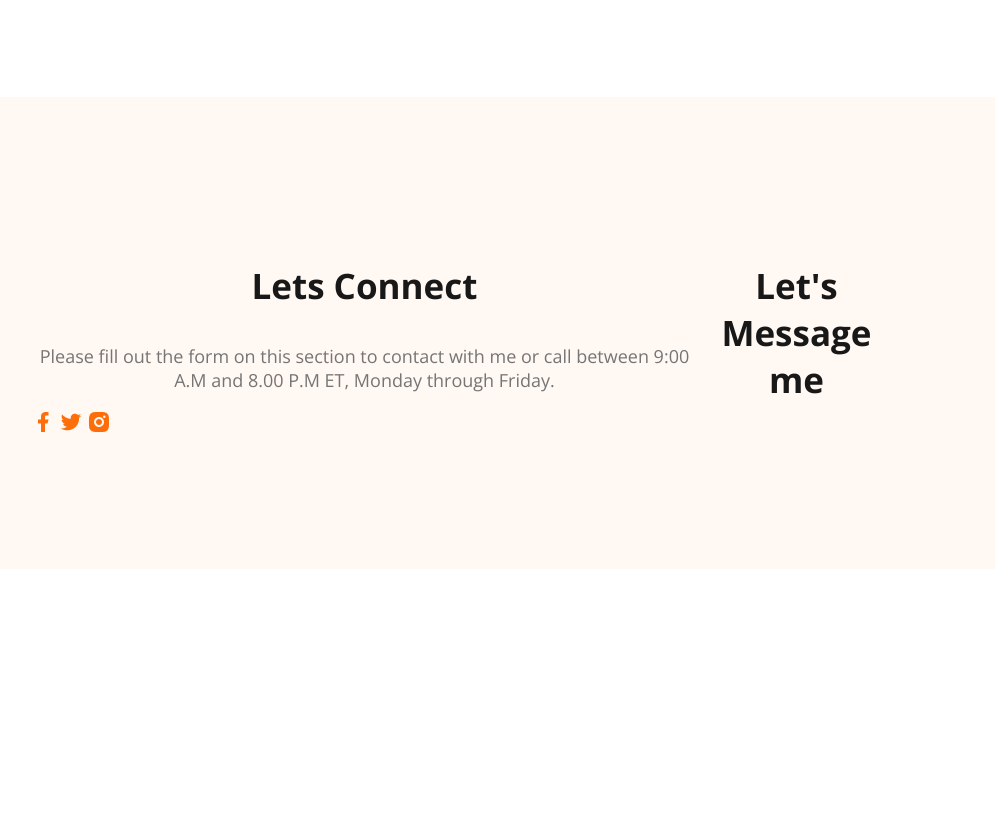
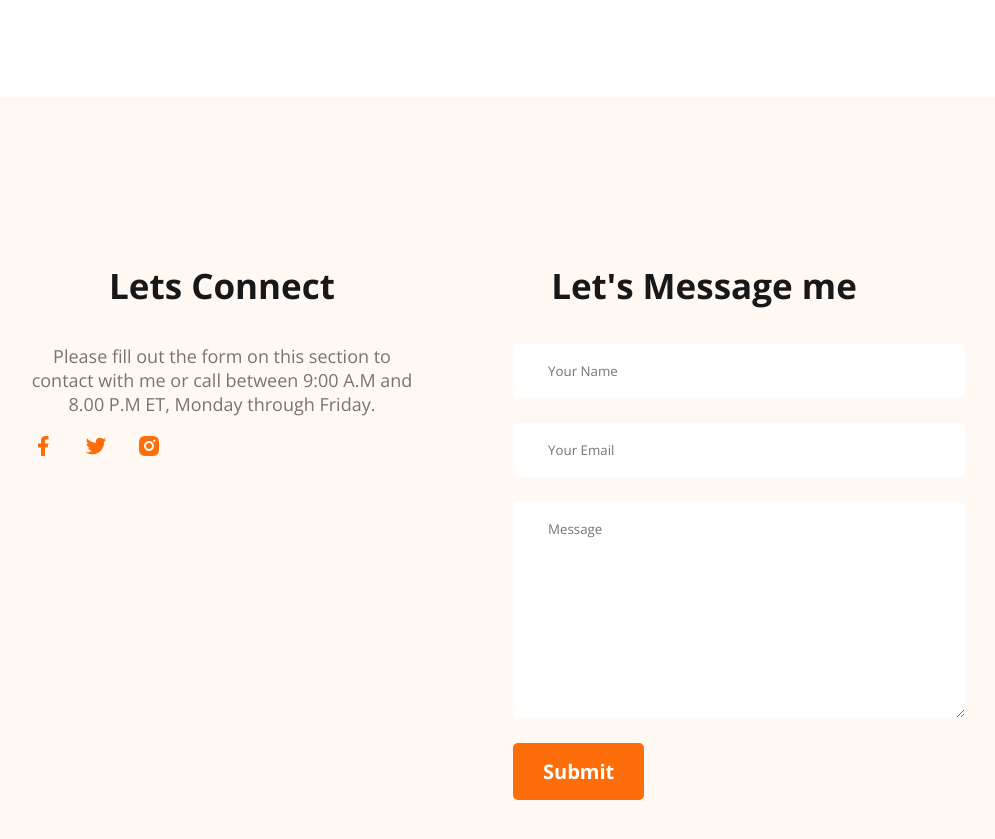
Before and after one commit to siraj3838/My-Portfolio-Site, a plain HTML site: page index.html in a window 1280 px wide. Shown: the part 3207-4046 px from the top of the page, without its empty margins (177-1172 px from the left). Before the commit the page ends 3784 px from the top, so only its background shows below. Drawn offline with nearby package versions, Linux system fonts and the light colour scheme.

Commit message:
nice happy

```diff
--- a/index.html
+++ b/index.html
@@ -164,6 +164,12 @@
         </div>
         <div class="footer-column">
             <h3 class="section-title">Let's Message me</h3>
+            <form class="contact" action="">
+                <input type="text" placeholder="Your Name">
+                <input type="email" name="" id="" placeholder="Your Email">
+                <textarea name="" placeholder="Message" id="" cols="30" rows="10"></textarea>
+                <input class="btn-primary" type="submit" value="Submit">
+            </form>
         </div>
     </footer>
 
--- a/style.css
+++ b/style.css
@@ -196,4 +196,25 @@ footer{
     background: #fff8f3;
     padding: 130px 200px;
     margin-top: 100px;
+    gap: 100px;
 }
+
+.footer-column{
+    width: 50%;
+}
+
+.social-links a{
+    margin-right: 25px;
+}
+
+
+.contact input[type="text"], .contact input[type="email"], textarea{
+    display: block;
+    margin-bottom: 25px;
+    padding: 18px 35px;
+    border: 0;
+    color: #757575;
+    border-radius: 5px;
+    background: #fff;
+    width: 100%;
+}
```
